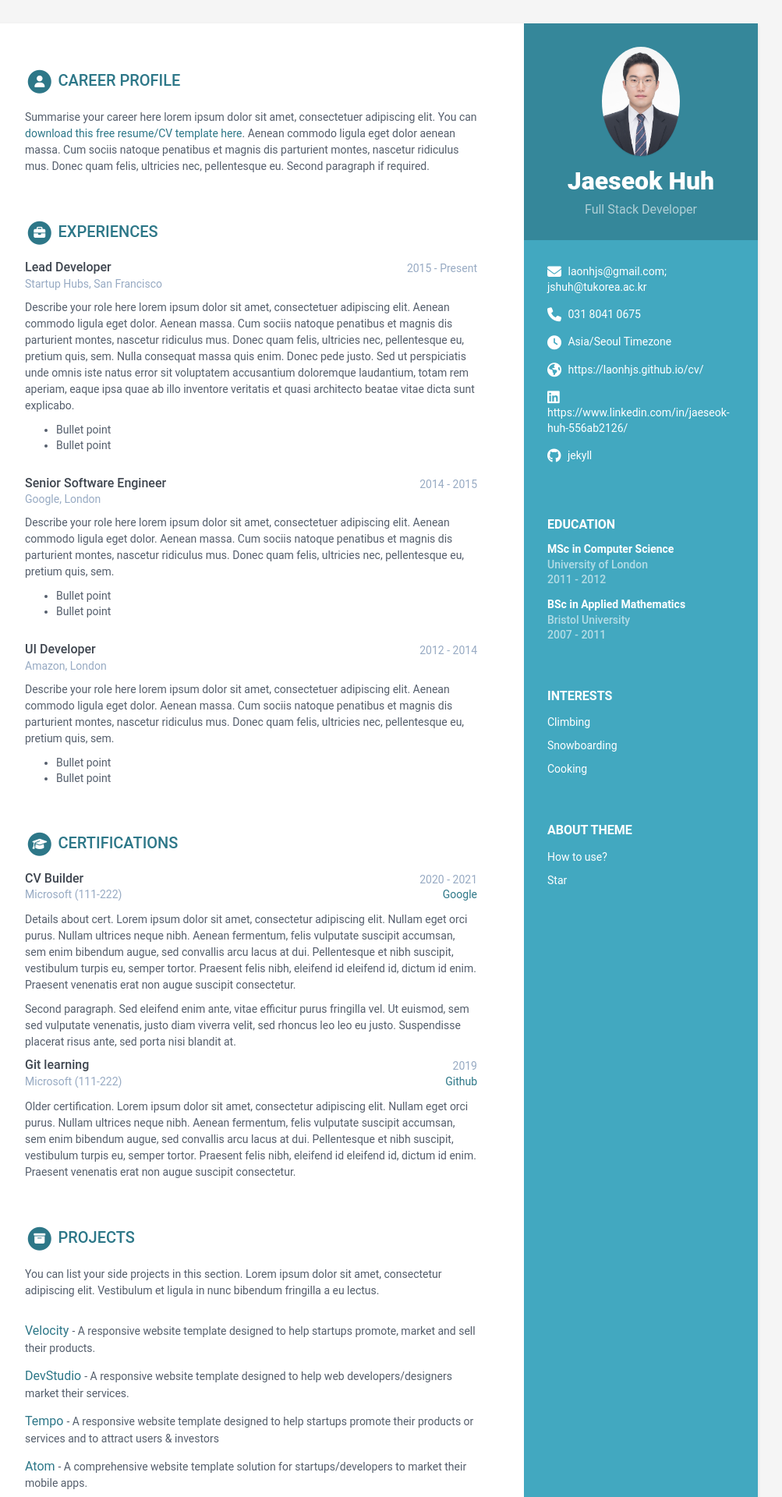
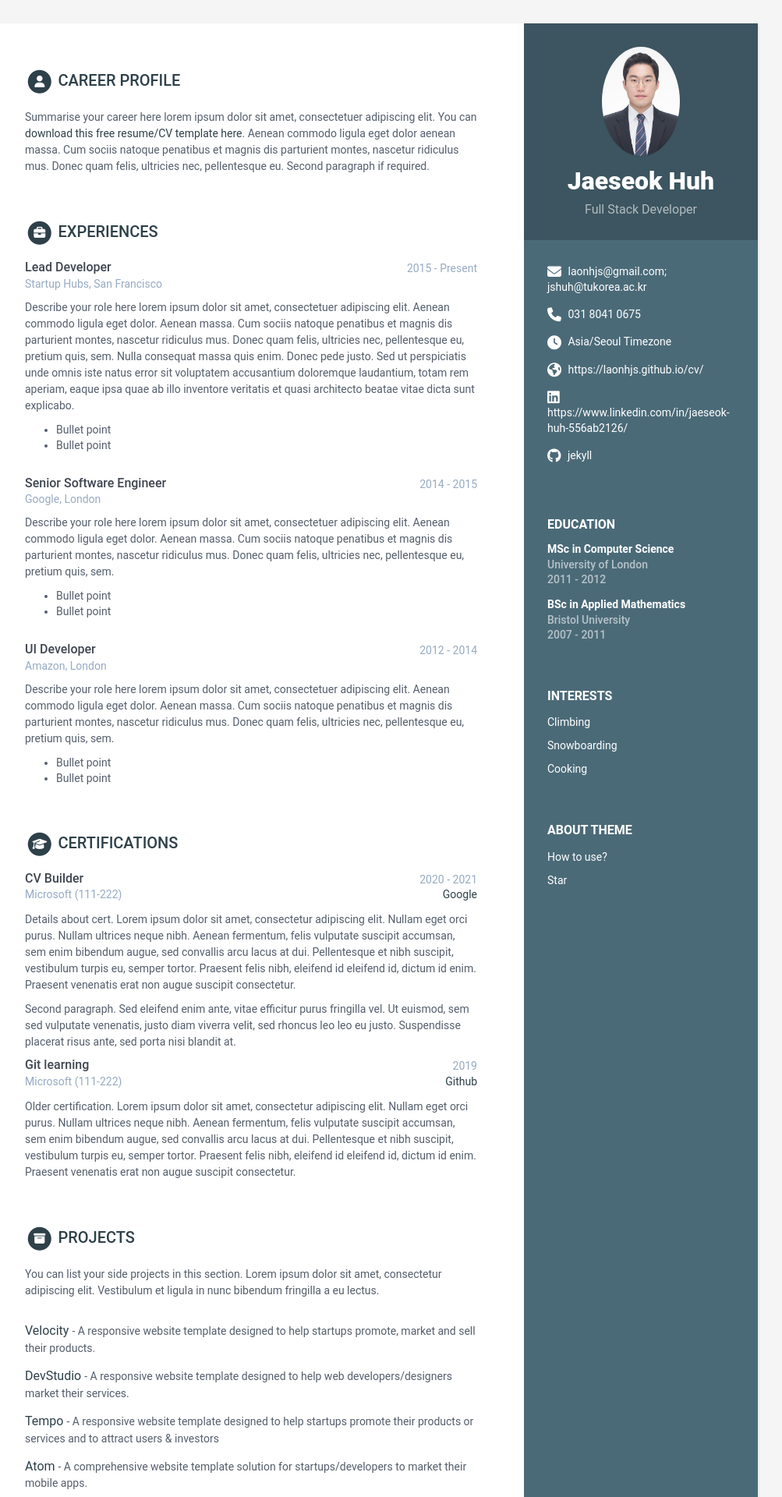
Before and after one commit to LaonHJS/jaeseokhuh.github.io, a Jekyll site: the page built from index.html, in a window 1280 px wide. Shown: the top 1920 px of the page at 78% size, without its empty margins (168-1171 px from the left). Built offline with Jekyll 4.4.1, drawn with Linux system fonts in a browser that asks for light colours.

Commit message:
Update _config.yml

```diff
--- a/_config.yml
+++ b/_config.yml
@@ -10,7 +10,7 @@ url: 'http://webjeda.com'
 
 description: A beautiful Jekyll theme for creating resume
 # Style will be applied only after restarting the build or serve. Just choose one of the options.
-theme_skin: blue # blue turquoise green berry orange ceramic teal oceanstale
+theme_skin: ceramic # blue turquoise green berry orange ceramic teal oceanstale
 chrome_mobile_color: #use hex colors (ex:#1976d2) or leave empty if you don't want a color for chrome mobile searchbar
 
 # Tracker
```
